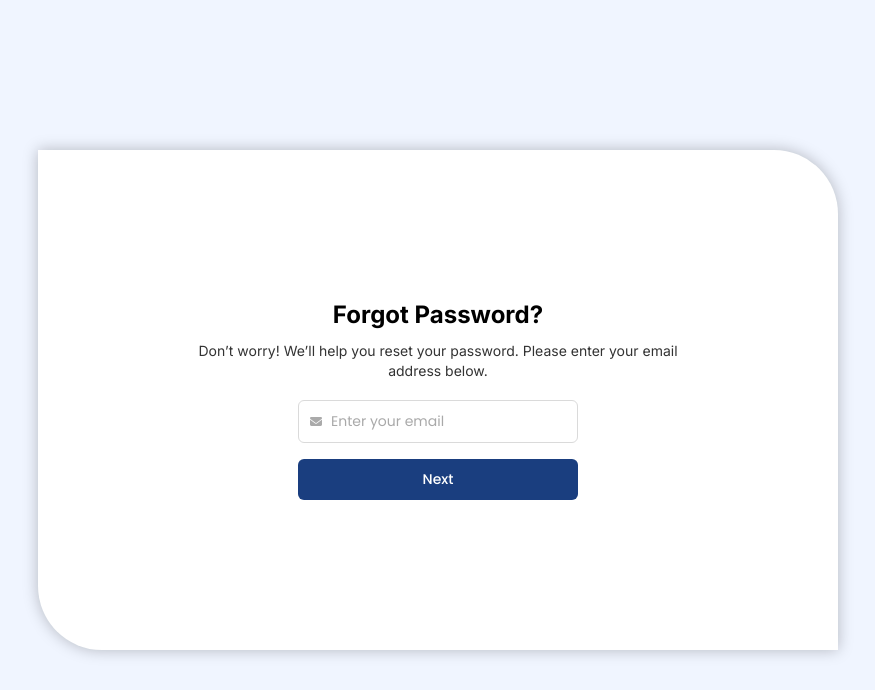
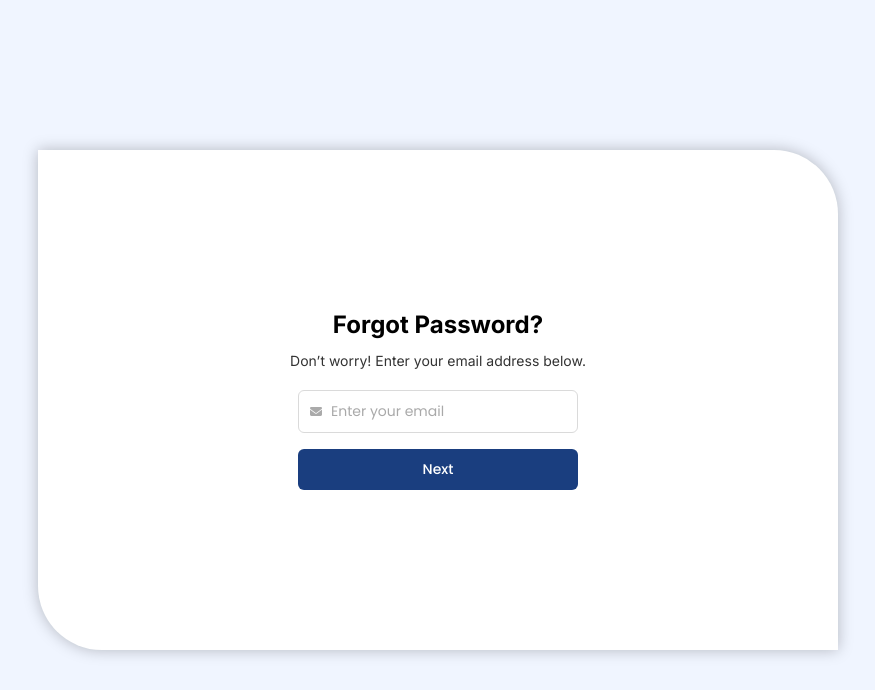
Before and after one commit to NeoRyumasil/Proyek-Tugas-Besar-IMPAL_MoneyTime, a Flask app: page /forgot-password in a window 1280 px wide. Shown: the top 690 px of the page, without its empty margins (202-1077 px from the left). Run offline with Flask 3, Linux system fonts and the light colour scheme.

Commit message:
new update

```diff
--- a/MoneyTime/View/Templates/forgot_password.html
+++ b/MoneyTime/View/Templates/forgot_password.html
@@ -14,7 +14,7 @@
         <div class="step-container" id="step-1-email">
             <form class="step-form" id="form-send-otp">
                 <h1>Forgot Password?</h1>
-                <p>Don’t worry! We’ll help you reset your password. Please enter your email address below.</p>
+                <p>Don’t worry! Enter your email address below.</p>
 
                 <div class="input-group">
                     <i class="fa-solid fa-envelope"></i>
@@ -41,27 +41,30 @@
                     </div>
                 </div>
 
+                <p class="resend-text">
+                    Didn’t receive a code?
+                    <a href="#" id="resend-link">Resend</a>
+                </p>
+
                 <div id="step-2-error" class="error-message" style="display: none;"></div>
                 <button type="submit" class="submit-btn">Verify Email</button>
-
-                <p class="resend-text">Didn’t receive a code? <a href="#">Resend</a></p>
             </form>
         </div>
 
         <div class="step-container" id="step-3-password" style="display: none;">
             <form class="step-form" id="form-update-password">
-                <h1>Set a new password</h1>
-                <p>Create a strong new password for your account.</p>
+                <h1>Set new password</h1>
+                <p>Create a strong new password.</p>
 
                 <div class="input-group">
                     <i class="fa-solid fa-lock"></i>
-                    <input type="password" name="new_password" id="new-password" placeholder="Create new password" required>
+                    <input type="password" name="new_password" id="new-password" placeholder="New password" required>
                     <i class="fa-regular fa-eye-slash password-toggle" id="toggle-new-password"></i>
                 </div>
 
                 <div class="input-group">
                     <i class="fa-solid fa-lock"></i>
-                    <input type="password" name="confirm_password" id="confirm-password" placeholder="Confirm new password" required>
+                    <input type="password" name="confirm_password" id="confirm-password" placeholder="Confirm password" required>
                     <i class="fa-regular fa-eye-slash password-toggle" id="toggle-confirm-password"></i>
                 </div>
 
@@ -72,7 +75,6 @@
 
     </div>
 
-    <!-- Toast Container -->
     <div class="toast-container" id="toast-container"></div>
 
     <script src="{{ url_for('static', filename='scriptForgotPassword.js') }}"></script>
```
